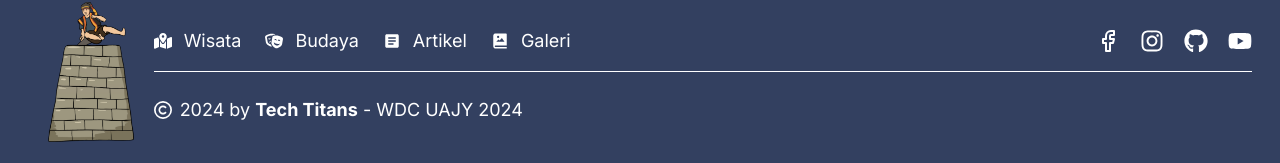
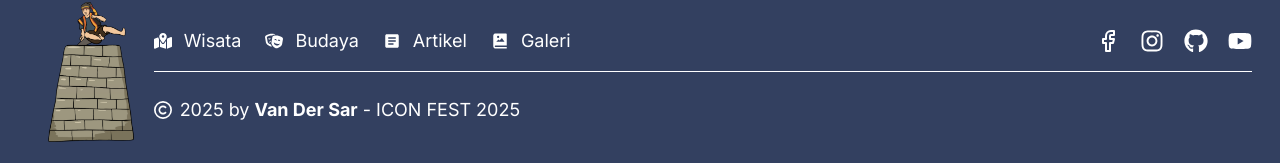
Before and after one commit to KarMint26/explore_nias, a Next.js app: page / in a window 1280 px wide. Shown: the part 5926-6089 px from the top of the page. Built offline with nearby package versions, Linux system fonts and the light colour scheme.

Commit message:
Update copyright year to 2025 and change team name to Van Der Sar for ICON FEST

```diff
--- a/components/custom/Footer.tsx
+++ b/components/custom/Footer.tsx
@@ -84,7 +84,8 @@ export default function Footer() {
           <div className="copyright-wide hidden lg:flex items-center gap-1 sm:gap-2 text-xs sm:text-base lg:text-lg">
             <FaRegCopyright className="font-bold" />
             <div>
-              2024 by <span className="font-bold">Tech Titans</span> - WDC UAJY 2024
+              2025 by <span className="font-bold">Van Der Sar</span> - ICON FEST
+              2025
             </div>
           </div>
           <div className="social-media flex lg:hidden items-center gap-2 sm:gap-4 text-base sm:text-2xl">
```
Also changed, not shown: 2 other files (tests, documents, lock files or other folders).
